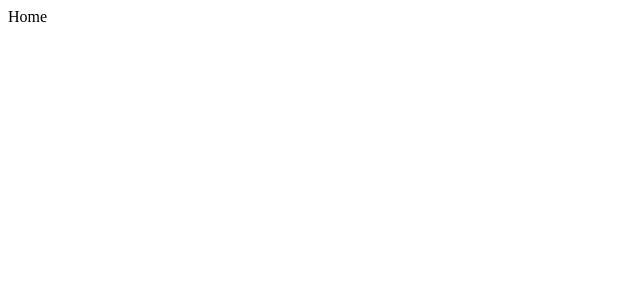
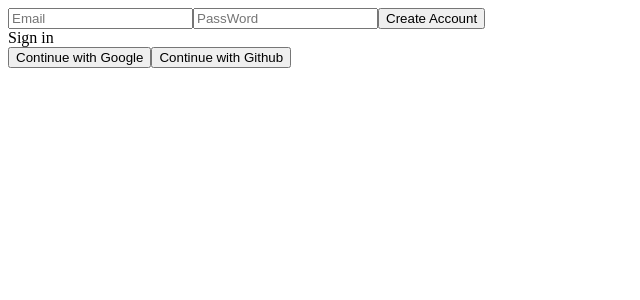
Before and after one commit to Blossssom/cloneTwitter, a React (Create React App) app: page /#/ in a window 1280 px wide. Shown: the top 300 px of the page, without its empty margins (0-640 px from the left). Built offline with nearby package versions, Linux system fonts and the light colour scheme; no server answers.

Commit message:
add login func, getUser data

```diff
--- /dev/null
+++ b/jsconfig.json
@@ -0,0 +1,6 @@
+{
+    "compilerOptions": {
+        "baseUrl": "src"
+    },
+    "include": ["src"]
+}
--- a/public/index.html
+++ b/public/index.html
@@ -1,5 +1,5 @@
 <!DOCTYPE html>
-<html lang="en">
+<html lang="ko">
   <head>
     <meta charset="utf-8" />
     <link rel="icon" href="%PUBLIC_URL%/favicon.ico" />
--- a/src/components/App.js
+++ b/src/components/App.js
@@ -1,11 +1,30 @@
+import { useEffect, useState } from "react";
 import AppRouter from "./Router";
-
+import {authService} from "myBase";
+import { onAuthStateChanged } from "firebase/auth";
 
 function App() {
+  // firebase에 비해 렌더링 속도가 빨라 로그인을 하더라도 ui상에서 로그인 창이 다시 나오는 것을 볼 수 있다.
+  // 이문제를 해결하자
+  const [init, setInit] = useState(false);
+  const [isLoggedIn, setIsLoggedIn] = useState(false);
+
+  useEffect(() => {
+    // 로그인 상태에 대해 감지하는 sdk이다.
+    // state로 감지하고 있어 강제로 로그아웃하더라도 즉시 반영된다.
+    authService.onAuthStateChanged((user) => {
+      if(user) {
+        setIsLoggedIn(true);
+      }else {
+        setIsLoggedIn(false);
+      }
+      setInit(true);
+    });
+  }, []);
 
   return (
     <>
-      <AppRouter />
+      {init ? <AppRouter isLoggedIn={isLoggedIn} /> : "Initializing..."}
     </>
   );
 }
--- a/src/components/Router.js
+++ b/src/components/Router.js
@@ -1,10 +1,8 @@
-import { useState } from "react";
 import { HashRouter as Router, Route, Routes } from "react-router-dom";
 import Auth from "../routes/Auth";
 import Home from "../routes/Home";
 
-const AppRouter = () => {
-    const [isLoggedIn, setIsLoggedIn] = useState(true);
+const AppRouter = ({isLoggedIn}) => {
 
     return(
         <Router>
--- a/src/index.js
+++ b/src/index.js
@@ -2,8 +2,8 @@
 import ReactDOM from 'react-dom';
 import App from './components/App';
 import reportWebVitals from './reportWebVitals';
-import firebase from './firebase';
-console.log(firebase);
+import {authService} from './myBase';
+console.log(authService);
 
 ReactDOM.render(
   <React.StrictMode>
--- a/src/firebase.js
+++ b/src/myBase.js
@@ -1,4 +1,5 @@
-import firebase from "firebase/compat/app";
+import {initializeApp} from "firebase/app";
+import { getAuth } from "firebase/auth";
 
 const firebaseConfig = {
     apiKey: process.env.REACT_APP_API_KEY,
@@ -9,4 +10,7 @@
     appId: process.env.REACT_APP_APP_ID
   };
 
-export default firebase.initializeApp(firebaseConfig);
+const firebaseApp = initializeApp(firebaseConfig);
+const authService = getAuth(firebaseApp);
+
+export {authService};
--- a/src/routes/Auth.jsx
+++ b/src/routes/Auth.jsx
@@ -1,3 +1,62 @@
-import React from "react"
+import React, { useState } from "react"
+import { createUserWithEmailAndPassword, signInWithEmailAndPassword } from "firebase/auth";
+import { getAuth } from "firebase/auth";
 
-export default () => <span>Auth</span>;
+const Auth = () => {
+    const [email, setEmail] = useState('');
+    const [password, setPassword] = useState('');
+    const [newAccount, setNewAccount] = useState(true);
+    const [error, setError] = useState('');
+
+    const onChange = (e) => {
+        const {target: {name, value}} = e;
+        if(name === 'email') {
+            setEmail(value);
+        }else if(name === 'password') {
+            setPassword(value);
+        }
+    }
+
+    const onSubmit = async (e) => {
+        e.preventDefault();
+        // 따로 실행시키지 않고 지정할 경우 에러가 난다. (왜지)?
+        const auth = getAuth();
+        let data;
+        try {
+            if(newAccount) {
+                // create account
+                data = await createUserWithEmailAndPassword(auth, email, password);
+            }else {
+                // login
+                data = await signInWithEmailAndPassword(auth, email, password);
+            }
+            console.log(data);
+        }catch(err) {
+            setError(err.message);
+        }
+    };
+
+    const toggleAccount = () => {
+         setNewAccount(prev => {
+            return !prev;
+         });
+    };
+
+    return(
+        <div>
+            <form onSubmit={onSubmit}>
+                <input onChange={onChange} name="email" type="text" placeholder="Email" required value={email}/>
+                <input onChange={onChange} name="password" type="password" placeholder="PassWord" required value={password}/>
+                <input type="submit" value={newAccount ? 'Create Account' : 'Log In'}/>
+            </form>
+            {error}
+            <span onClick={toggleAccount}>{newAccount ? 'Sign in' : 'Create account'}</span>
+            <div>
+                <button>Continue with Google</button>
+                <button>Continue with Github</button>
+            </div>
+        </div>
+    );
+}
+
+export default Auth;
```
Also changed, not shown: 1 other file (tests, documents, lock files or other folders).
